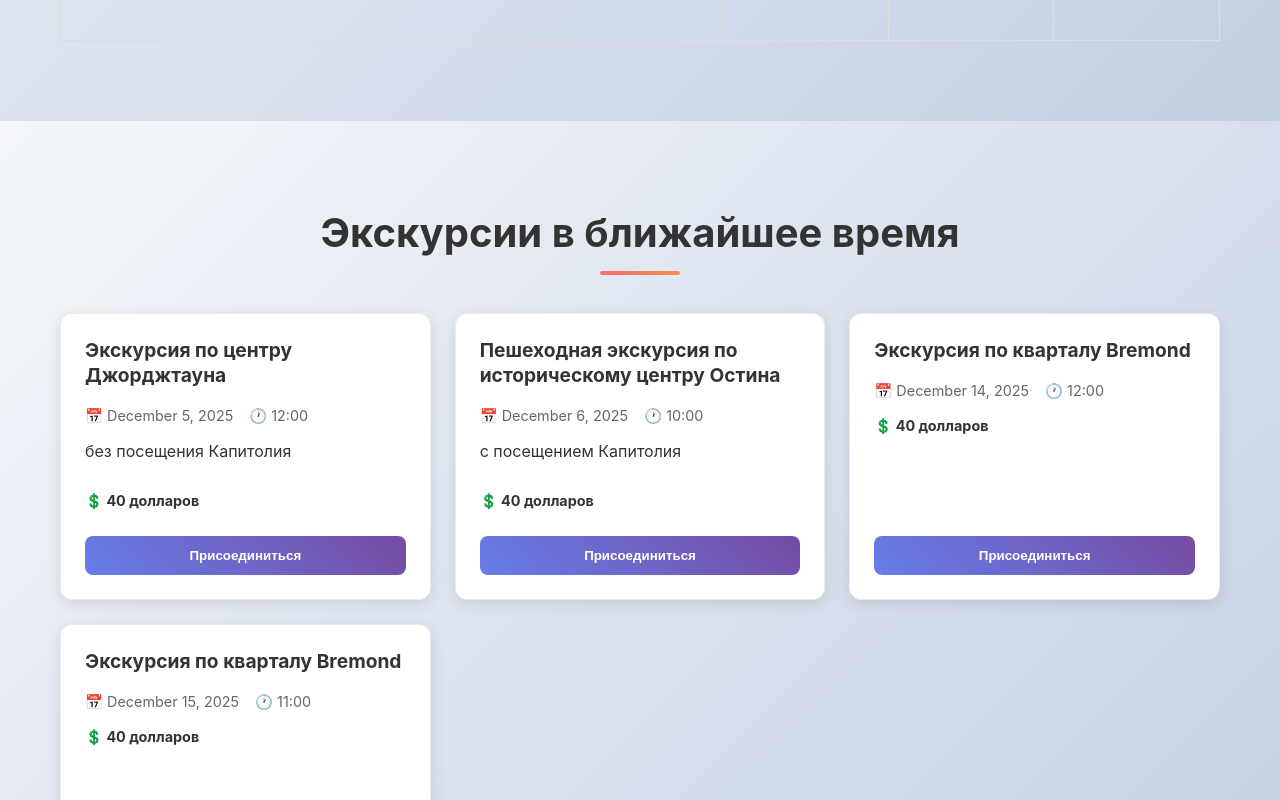
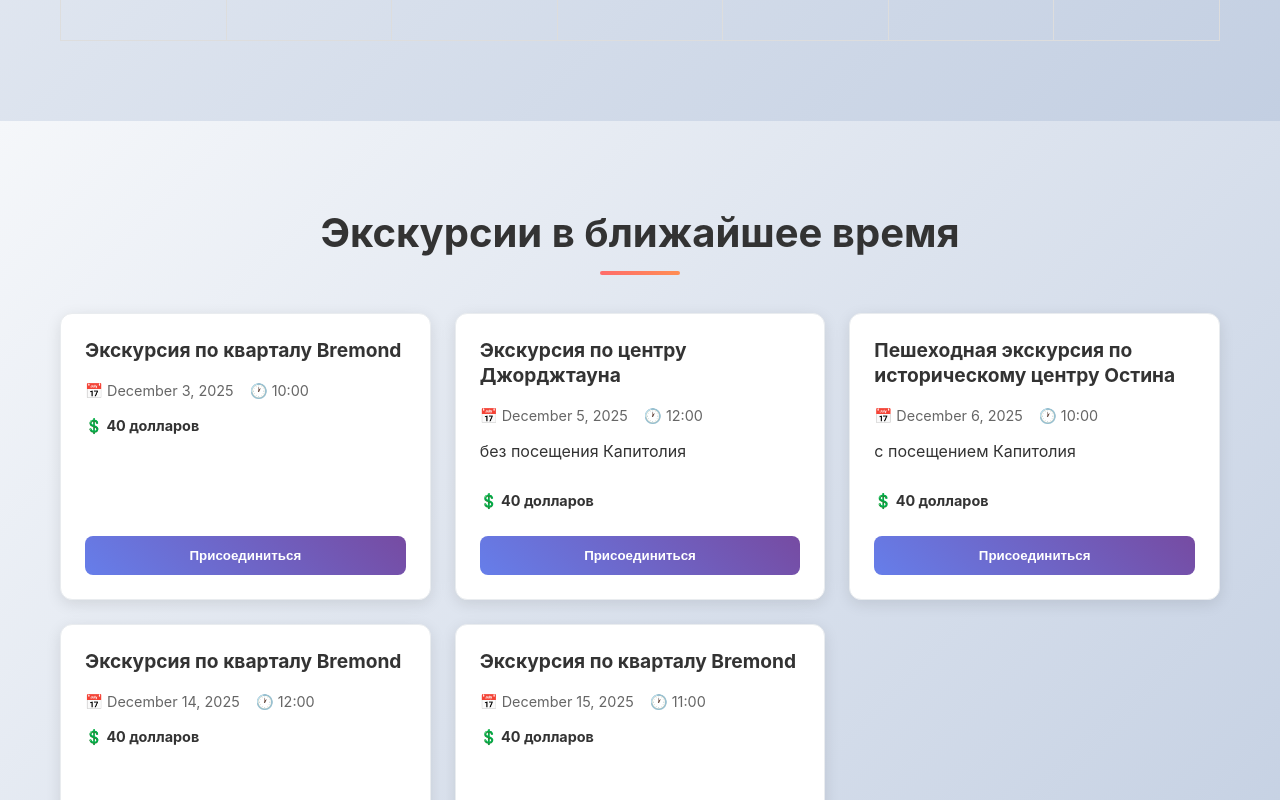
Before and after one commit to tatiana-act/nextjs-boilerplate, a Next.js app: page / in a window 1280 px wide. Shown: the part 6307-7107 px from the top of the page. Built offline with nearby package versions, Linux system fonts and the light colour scheme.

Commit message:
add dec03 back

```diff
--- a/data/upcomingTours.ts
+++ b/data/upcomingTours.ts
@@ -1,6 +1,14 @@
 import { UpcomingTourEvent } from '@/types/tour';
 
 export const upcomingTours: UpcomingTourEvent[] = [
+    {
+        id: 'tour28',
+        tourProgramId: 'Brmn',
+        date: '2025-12-03',
+        time: '10:00',
+        price: 40,
+        bonus: ''
+    },
     {
         id: 'tour23',
         tourProgramId: 'Gcrt',
```
